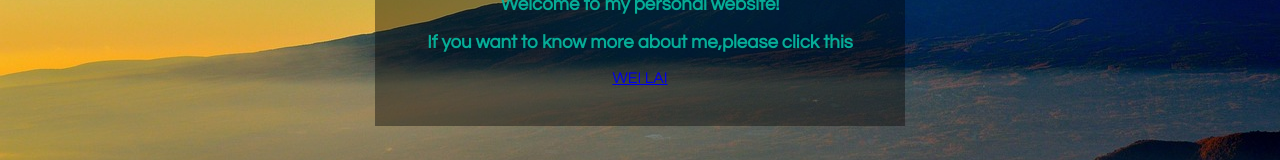
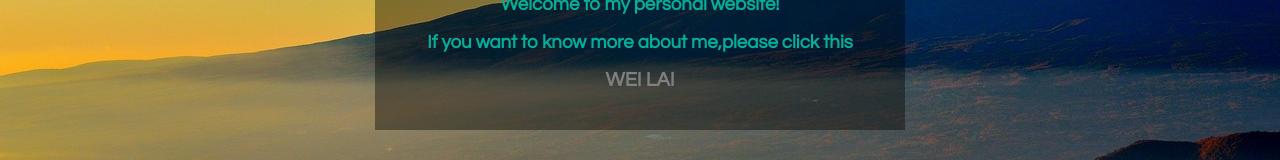
Before and after one commit to m1rai00/m1rai00.github.io, a plain HTML site: page index.html in a window 1280 px wide. Shown: the part 487-647 px from the top of the page. Drawn offline with Linux system fonts and the light colour scheme.

Commit message:
Update index.html

```diff
--- a/index.html
+++ b/index.html
@@ -63,7 +63,7 @@
         <h2>Student</h2>
         <h3>Welcome to my personal website!</h3>
         <h3>If you want to know more about me,please click this</h3>
-        <a href="https://raw.githubusercontent.com/m1rai00/m1rai00.github.io/master/WL2.html" target="_blank">WEI LAI</a>
+        <a href="https://raw.githubusercontent.com/m1rai00/m1rai00.github.io/master/WL2.html" class="one">WEI LAI</a>
     </div>
 </body>
 
```
